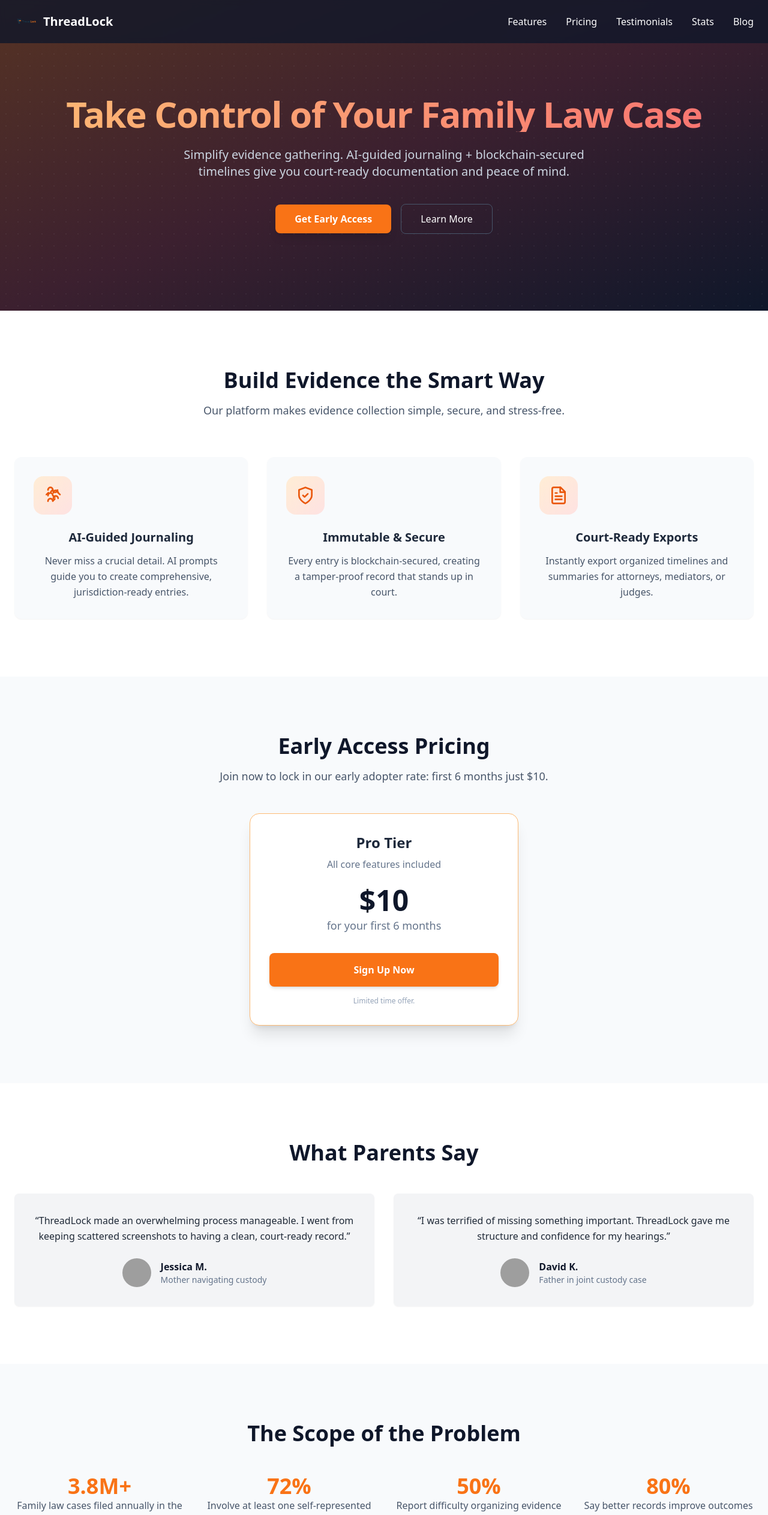
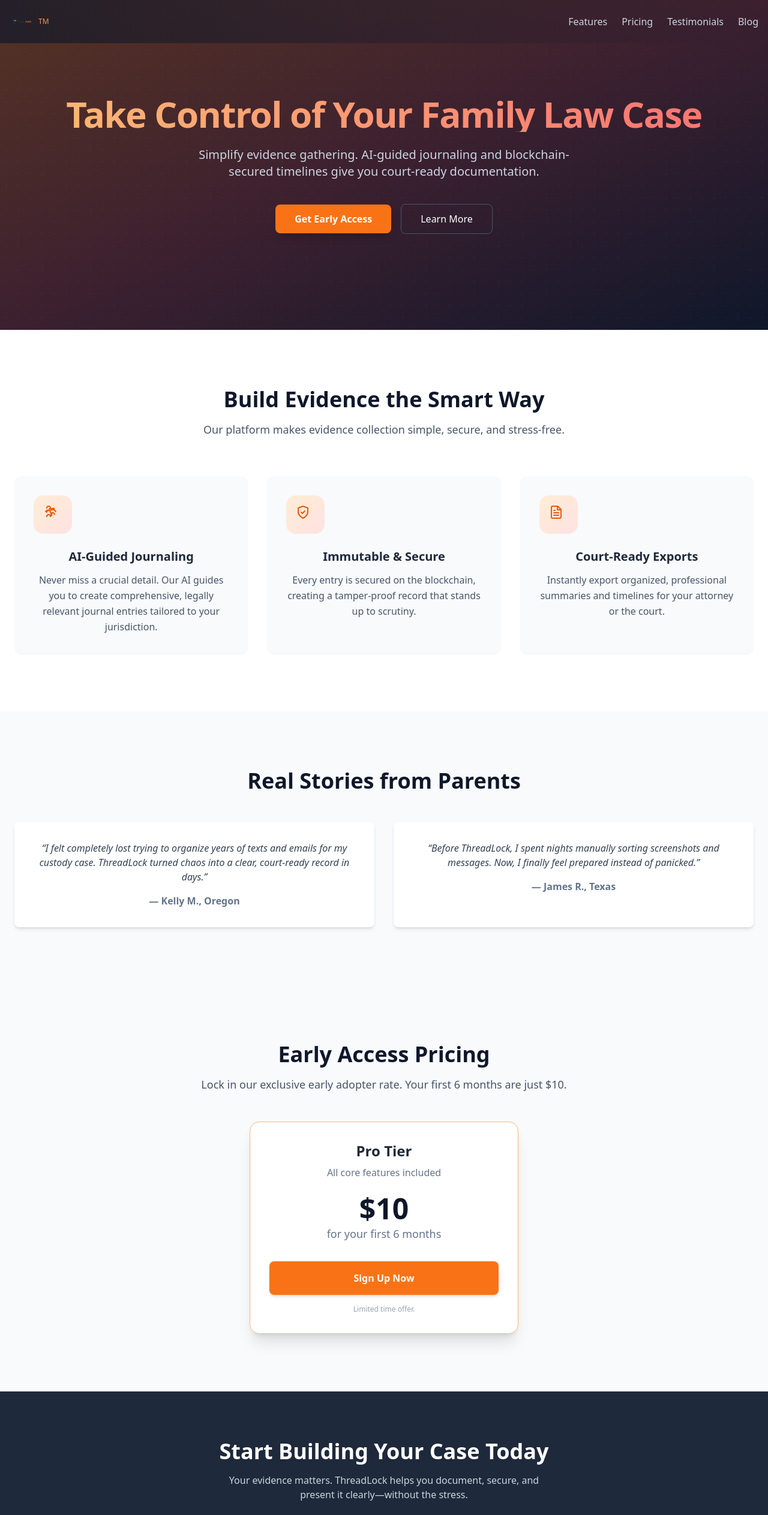
Before and after one commit to RedThreadGrp/ThreadLock, a Next.js app: page / in a window 1280 px wide. Shown: the top 2526 px of the page at 60% size. Built offline with nearby package versions, Linux system fonts and the light colour scheme; grey boxes are pictures that could not be loaded.

Commit message:
Update index.js

```diff
--- a/pages/index.js
+++ b/pages/index.js
@@ -1,28 +1,8 @@
-import React, { useEffect } from 'react';
+import React from 'react';
 
-// --- Smooth Scroll Hook ---
-const useSmoothScroll = () => {
-  useEffect(() => {
-    const links = document.querySelectorAll('a[href^="#"]');
-    links.forEach(link => {
-      link.addEventListener('click', (e) => {
-        const targetId = link.getAttribute('href')?.slice(1);
-        if (!targetId) return;
-        const target = document.getElementById(targetId);
-        if (target) {
-          e.preventDefault();
-          window.scrollTo({ top: target.offsetTop - 80, behavior: 'smooth' });
-        }
-      });
-    });
-  }, []);
-};
-
-// --- Icon Components ---
+// --- ICONS ---
 const BrainCircuitIcon = (props) => (
-  <svg xmlns="http://www.w3.org/2000/svg" width="24" height="24"
-    viewBox="0 0 24 24" fill="none" stroke="currentColor"
-    strokeWidth="2" strokeLinecap="round" strokeLinejoin="round" {...props}>
+  <svg xmlns="http://www.w3.org/2000/svg" width="24" height="24" fill="none" stroke="currentColor" strokeWidth="2" strokeLinecap="round" strokeLinejoin="round" {...props}>
     <path d="M12 5a3 3 0 1 0-5.993.23" />
     <path d="M18.668 15.65a3 3 0 1 0-5.993.23" />
     <path d="M12 12a3 3 0 1 0-5.993.23" />
@@ -38,18 +18,14 @@ const BrainCircuitIcon = (props) => (
 );
 
 const ShieldCheckIcon = (props) => (
-  <svg xmlns="http://www.w3.org/2000/svg" width="24" height="24"
-    viewBox="0 0 24 24" fill="none" stroke="currentColor"
-    strokeWidth="2" strokeLinecap="round" strokeLinejoin="round" {...props}>
+  <svg xmlns="http://www.w3.org/2000/svg" width="24" height="24" fill="none" stroke="currentColor" strokeWidth="2" strokeLinecap="round" strokeLinejoin="round" {...props}>
     <path d="M12 22s8-4 8-10V5l-8-3-8 3v7c0 6 8 10 8 10z" />
     <path d="m9 12 2 2 4-4" />
   </svg>
 );
 
 const FileTextIcon = (props) => (
-  <svg xmlns="http://www.w3.org/2000/svg" width="24" height="24"
-    viewBox="0 0 24 24" fill="none" stroke="currentColor"
-    strokeWidth="2" strokeLinecap="round" strokeLinejoin="round" {...props}>
+  <svg xmlns="http://www.w3.org/2000/svg" width="24" height="24" fill="none" stroke="currentColor" strokeWidth="2" strokeLinecap="round" strokeLinejoin="round" {...props}>
     <path d="M14.5 2H6a2 2 0 0 0-2 2v16a2 2 0 0 0 2 2h12a2 2 0 0 0 2-2V7.5L14.5 2z" />
     <polyline points="14 2 14 8 20 8" />
     <line x1="16" y1="13" x2="8" y2="13" />
@@ -58,51 +34,48 @@ const FileTextIcon = (props) => (
   </svg>
 );
 
-// --- Header ---
+// --- CHECKOUT HANDLER ---
+const handleCheckout = async () => {
+  const res = await fetch('/api/create-checkout-session', { method: 'POST' });
+  const data = await res.json();
+  if (data.url) window.location.href = data.url;
+};
+
+// --- HEADER ---
 const Header = () => (
-  <header className="fixed top-0 left-0 w-full bg-slate-900/80 backdrop-blur-sm z-20">
-    <div className="container mx-auto px-6 py-4 flex justify-between items-center">
-      <a href="#top" className="flex items-center space-x-2">
+  <header className="absolute top-0 left-0 w-full z-10 p-4 bg-gradient-to-r from-slate-900/70 to-transparent">
+    <div className="container mx-auto flex justify-between items-center">
+      <div className="flex items-center space-x-2">
         <img src="/threadlock-logo.png" alt="ThreadLock Logo" className="h-10 w-auto" />
-        <span className="text-white font-bold text-xl">ThreadLock</span>
-      </a>
-      <nav className="hidden md:flex space-x-8 text-white font-medium">
-        <a href="#features" className="hover:text-orange-400">Features</a>
-        <a href="#pricing" className="hover:text-orange-400">Pricing</a>
-        <a href="#testimonials" className="hover:text-orange-400">Testimonials</a>
-        <a href="#stats" className="hover:text-orange-400">Stats</a>
-        <a href="https://blog.threadlock.ai" className="hover:text-orange-400">Blog</a>
+        <span className="text-orange-400 text-xs align-super">TM</span>
+      </div>
+      <nav className="space-x-6 text-slate-300">
+        <a href="#features" className="hover:text-orange-400 transition">Features</a>
+        <a href="#pricing" className="hover:text-orange-400 transition">Pricing</a>
+        <a href="#testimonials" className="hover:text-orange-400 transition">Testimonials</a>
+        <a href="https://blog.threadlock.ai" className="hover:text-orange-400 transition">Blog</a>
       </nav>
     </div>
   </header>
 );
 
-// --- Hero Section ---
+// --- HERO ---
 const HeroSection = () => (
-  <section id="top" className="relative text-white bg-slate-900">
+  <section className="relative text-white bg-slate-900">
     <div className="absolute inset-0 bg-gradient-to-br from-orange-500/30 via-red-500/20 to-transparent"></div>
-    <div
-      className="absolute inset-0 opacity-5"
-      style={{ backgroundImage: `radial-gradient(#fff 1px, transparent 1px)`, backgroundSize: `20px 20px` }}
-    ></div>
-    <div className="relative container mx-auto px-6 pt-40 pb-32 text-center">
+    <div className="absolute inset-0 opacity-5" style={{ backgroundImage: `radial-gradient(#fff 1px, transparent 1px)`, backgroundSize: `20px 20px` }}></div>
+    <div className="relative container mx-auto px-6 py-32 md:py-40 text-center">
       <h1 className="text-4xl md:text-6xl font-extrabold tracking-tight leading-tight text-transparent bg-clip-text bg-gradient-to-r from-orange-300 to-red-400">
         Take Control of Your Family Law Case
       </h1>
       <p className="mt-6 text-lg md:text-xl max-w-2xl mx-auto text-slate-300">
-        Simplify evidence gathering. AI-guided journaling + blockchain-secured timelines give you court-ready documentation and peace of mind.
+        Simplify evidence gathering. AI-guided journaling and blockchain-secured timelines give you court-ready documentation.
       </p>
       <div className="mt-10 flex flex-col sm:flex-row justify-center items-center gap-4">
-        <a
-          href="/api/create-checkout-session"
-          className="bg-orange-500 text-white font-semibold px-8 py-3 rounded-lg shadow-lg hover:bg-orange-600 transform hover:-translate-y-1 transition-all duration-300 ease-in-out"
-        >
+        <button onClick={handleCheckout} className="bg-orange-500 text-white font-semibold px-8 py-3 rounded-lg shadow-lg hover:bg-orange-600 transform hover:-translate-y-1 transition-all duration-300 ease-in-out">
           Get Early Access
-        </a>
-        <a
-          href="#features"
-          className="border border-slate-600 px-8 py-3 rounded-lg hover:bg-slate-800 hover:border-slate-500 transition-colors"
-        >
+        </button>
+        <a href="#features" className="border border-slate-600 px-8 py-3 rounded-lg hover:bg-slate-800 hover:border-slate-500 transition-colors">
           Learn More
         </a>
       </div>
@@ -110,175 +83,117 @@ const HeroSection = () => (
   </section>
 );
 
-// --- Feature Card ---
+// --- FEATURE CARD ---
 const FeatureCard = ({ icon, title, children }) => (
   <div className="bg-slate-50 p-8 rounded-xl shadow-sm hover:shadow-md transition-shadow duration-300">
     <div className="w-16 h-16 mb-6 bg-gradient-to-br from-orange-100 to-red-100 text-orange-600 flex items-center justify-center rounded-2xl shadow-inner-lg">
       {icon}
     </div>
-    <h3 className="text-xl font-bold text-slate-800 mb-3">
-      {title}
-    </h3>
-    <p className="text-slate-600 leading-relaxed">
-      {children}
-    </p>
+    <h3 className="text-xl font-bold text-slate-800 mb-3">{title}</h3>
+    <p className="text-slate-600 leading-relaxed">{children}</p>
   </div>
 );
 
-// --- Features Section ---
+// --- FEATURES ---
 const FeaturesSection = () => (
   <section id="features" className="py-24 bg-white text-gray-800">
     <div className="container mx-auto px-6 text-center">
-      <h2 className="text-3xl md:text-4xl font-bold mb-4 text-slate-900">
-        Build Evidence the Smart Way
-      </h2>
+      <h2 className="text-3xl md:text-4xl font-bold mb-4 text-slate-900">Build Evidence the Smart Way</h2>
       <p className="text-lg text-slate-600 max-w-2xl mx-auto mb-16">
         Our platform makes evidence collection simple, secure, and stress-free.
       </p>
       <div className="grid md:grid-cols-3 gap-8">
         <FeatureCard icon={<BrainCircuitIcon className="w-8 h-8" />} title="AI-Guided Journaling">
-          Never miss a crucial detail. AI prompts guide you to create comprehensive, jurisdiction-ready entries.
+          Never miss a crucial detail. Our AI guides you to create comprehensive, legally relevant journal entries tailored to your jurisdiction.
         </FeatureCard>
         <FeatureCard icon={<ShieldCheckIcon className="w-8 h-8" />} title="Immutable & Secure">
-          Every entry is blockchain-secured, creating a tamper-proof record that stands up in court.
+          Every entry is secured on the blockchain, creating a tamper-proof record that stands up to scrutiny.
         </FeatureCard>
         <FeatureCard icon={<FileTextIcon className="w-8 h-8" />} title="Court-Ready Exports">
-          Instantly export organized timelines and summaries for attorneys, mediators, or judges.
+          Instantly export organized, professional summaries and timelines for your attorney or the court.
         </FeatureCard>
       </div>
     </div>
   </section>
 );
 
-// --- Pricing Section ---
-const PricingSection = () => (
-  <section id="pricing" className="py-24 bg-slate-50 text-center text-gray-800">
-    <div className="container mx-auto px-6">
-      <h2 className="text-3xl md:text-4xl font-bold mb-4 text-slate-900">Early Access Pricing</h2>
-      <p className="text-lg text-slate-600 mb-12 max-w-2xl mx-auto">
-        Join now to lock in our early adopter rate: first 6 months just $10.
-      </p>
-      <div className="max-w-md mx-auto bg-white rounded-2xl shadow-xl border border-orange-300 p-8 transform hover:scale-105 transition-transform duration-300">
-        <h3 className="text-2xl font-bold text-slate-800 mb-2">Pro Tier</h3>
-        <p className="text-slate-500 mb-6">All core features included</p>
-        <div className="text-5xl font-extrabold text-slate-900 mb-1">
-          $10
+// --- TESTIMONIALS ---
+const TestimonialsSection = () => (
+  <section id="testimonials" className="py-24 bg-slate-50">
+    <div className="container mx-auto px-6 text-center">
+      <h2 className="text-3xl md:text-4xl font-bold mb-12 text-slate-900">Real Stories from Parents</h2>
+      <div className="grid md:grid-cols-2 gap-8">
+        <div className="bg-white p-8 rounded-lg shadow-md">
+          <p className="text-slate-700 mb-4 italic">
+            “I felt completely lost trying to organize years of texts and emails for my custody case. ThreadLock turned chaos into a clear, court-ready record in days.”
+          </p>
+          <p className="text-slate-500 font-semibold">— Kelly M., Oregon</p>
         </div>
-        <div className="text-lg text-slate-500 mb-8">for your first 6 months</div>
-        <a
-          href="/api/create-checkout-session"
-          className="block w-full bg-orange-500 hover:bg-orange-600 text-white font-semibold py-4 rounded-lg shadow-md transition-all duration-300"
-        >
-          Sign Up Now
-        </a>
-         <p className="text-xs text-slate-400 mt-4">Limited time offer.</p>
-      </div>
-    </div>
-  </section>
-);
-
-// --- Testimonials Section ---
-const TestimonialsSection = () => (
-  <section id="testimonials" className="py-24 bg-white text-gray-800">
-    <div className="container mx-auto px-6 text-center">
-      <h2 className="text-3xl md:text-4xl font-bold mb-12 text-slate-900">What Parents Say</h2>
-      <div className="grid md:grid-cols-2 gap-8">
-        <div className="bg-gray-100 p-8 rounded-lg shadow-sm">
-          <p className="leading-relaxed mb-6">
-            “ThreadLock made an overwhelming process manageable. I went from keeping scattered screenshots to having a clean, court-ready record.”
+        <div className="bg-white p-8 rounded-lg shadow-md">
+          <p className="text-slate-700 mb-4 italic">
+            “Before ThreadLock, I spent nights manually sorting screenshots and messages. Now, I finally feel prepared instead of panicked.”
           </p>
-          <div className="flex items-center justify-center space-x-4">
-            <img src="/parent1.jpg" alt="Parent" className="w-12 h-12 rounded-full object-cover"/>
-            <div className="text-left">
-              <p className="font-semibold text-slate-900">Jessica M.</p>
-              <p className="text-slate-500 text-sm">Mother navigating custody</p>
-            </div>
-          </div>
-        </div>
-        <div className="bg-gray-100 p-8 rounded-lg shadow-sm">
-          <p className="leading-relaxed mb-6">
-            “I was terrified of missing something important. ThreadLock gave me structure and confidence for my hearings.”
-          </p>
-          <div className="flex items-center justify-center space-x-4">
-            <img src="/parent2.jpg" alt="Parent" className="w-12 h-12 rounded-full object-cover"/>
-            <div className="text-left">
-              <p className="font-semibold text-slate-900">David K.</p>
-              <p className="text-slate-500 text-sm">Father in joint custody case</p>
-            </div>
-          </div>
+          <p className="text-slate-500 font-semibold">— James R., Texas</p>
         </div>
       </div>
     </div>
   </section>
 );
 
-// --- Stats Section ---
-const StatsSection = () => (
-  <section id="stats" className="py-24 bg-slate-50 text-gray-800">
-    <div className="container mx-auto px-6 text-center">
-      <h2 className="text-3xl md:text-4xl font-bold mb-12 text-slate-900">The Scope of the Problem</h2>
-      <div className="grid md:grid-cols-4 gap-8">
-        <div>
-          <p className="text-4xl font-extrabold text-orange-500">3.8M+</p>
-          <p className="text-slate-600">Family law cases filed annually in the U.S.</p>
-        </div>
-        <div>
-          <p className="text-4xl font-extrabold text-orange-500">72%</p>
-          <p className="text-slate-600">Involve at least one self-represented party</p>
-        </div>
-        <div>
-          <p className="text-4xl font-extrabold text-orange-500">50%</p>
-          <p className="text-slate-600">Report difficulty organizing evidence</p>
-        </div>
-        <div>
-          <p className="text-4xl font-extrabold text-orange-500">80%</p>
-          <p className="text-slate-600">Say better records improve outcomes</p>
-        </div>
+// --- PRICING ---
+const PricingSection = () => (
+  <section id="pricing" className="py-24 bg-slate-50 text-center text-gray-800">
+    <div className="container mx-auto px-6">
+      <h2 className="text-3xl md:text-4xl font-bold mb-4 text-slate-900">Early Access Pricing</h2>
+      <p className="text-lg text-slate-600 mb-12 max-w-2xl mx-auto">
+        Lock in our exclusive early adopter rate. Your first 6 months are just $10.
+      </p>
+      <div className="max-w-md mx-auto bg-white rounded-2xl shadow-xl border border-orange-300 p-8 transform hover:scale-105 transition-transform duration-300">
+        <h3 className="text-2xl font-bold text-slate-800 mb-2">Pro Tier</h3>
+        <p className="text-slate-500 mb-6">All core features included</p>
+        <div className="text-5xl font-extrabold text-slate-900 mb-1">$10</div>
+        <div className="text-lg text-slate-500 mb-8">for your first 6 months</div>
+        <button onClick={handleCheckout} className="block w-full bg-orange-500 hover:bg-orange-600 text-white font-semibold py-4 rounded-lg shadow-md transition-all duration-300">
+          Sign Up Now
+        </button>
+        <p className="text-xs text-slate-400 mt-4">Limited time offer.</p>
       </div>
     </div>
   </section>
 );
 
-// --- CTA Section ---
+// --- CTA ---
 const CallToActionSection = () => (
   <section className="bg-slate-800 text-white py-20">
     <div className="container mx-auto px-6 text-center">
-      <h2 className="text-3xl md:text-4xl font-bold mb-4">
-        Start Building Your Case Today
-      </h2>
+      <h2 className="text-3xl md:text-4xl font-bold mb-4">Start Building Your Case Today</h2>
       <p className="mb-8 max-w-xl mx-auto text-slate-300">
         Your evidence matters. ThreadLock helps you document, secure, and present it clearly—without the stress.
       </p>
-      <a
-        href="/api/create-checkout-session"
-        className="bg-orange-500 text-white font-semibold px-8 py-4 rounded-lg shadow-lg hover:bg-orange-600 transform hover:-translate-y-1 transition-all duration-300 ease-in-out"
-      >
+      <button onClick={handleCheckout} className="bg-orange-500 text-white font-semibold px-8 py-4 rounded-lg shadow-lg hover:bg-orange-600 transform hover:-translate-y-1 transition-all duration-300 ease-in-out">
         Claim Early Access
-      </a>
+      </button>
     </div>
   </section>
 );
 
-// --- Footer ---
+// --- FOOTER ---
 const Footer = () => (
   <footer className="bg-slate-900 text-slate-400 text-sm py-8 text-center">
     <p>© {new Date().getFullYear()} ThreadLock. All rights reserved.</p>
   </footer>
 );
 
-// --- Main Page ---
+// --- PAGE ---
 export default function Home() {
-  useSmoothScroll();
-
   return (
     <div className="bg-white">
       <Header />
       <main className="flex flex-col w-full overflow-x-hidden">
         <HeroSection />
         <FeaturesSection />
+        <TestimonialsSection />
         <PricingSection />
-        <TestimonialsSection />
-        <StatsSection />
         <CallToActionSection />
       </main>
       <Footer />
```
